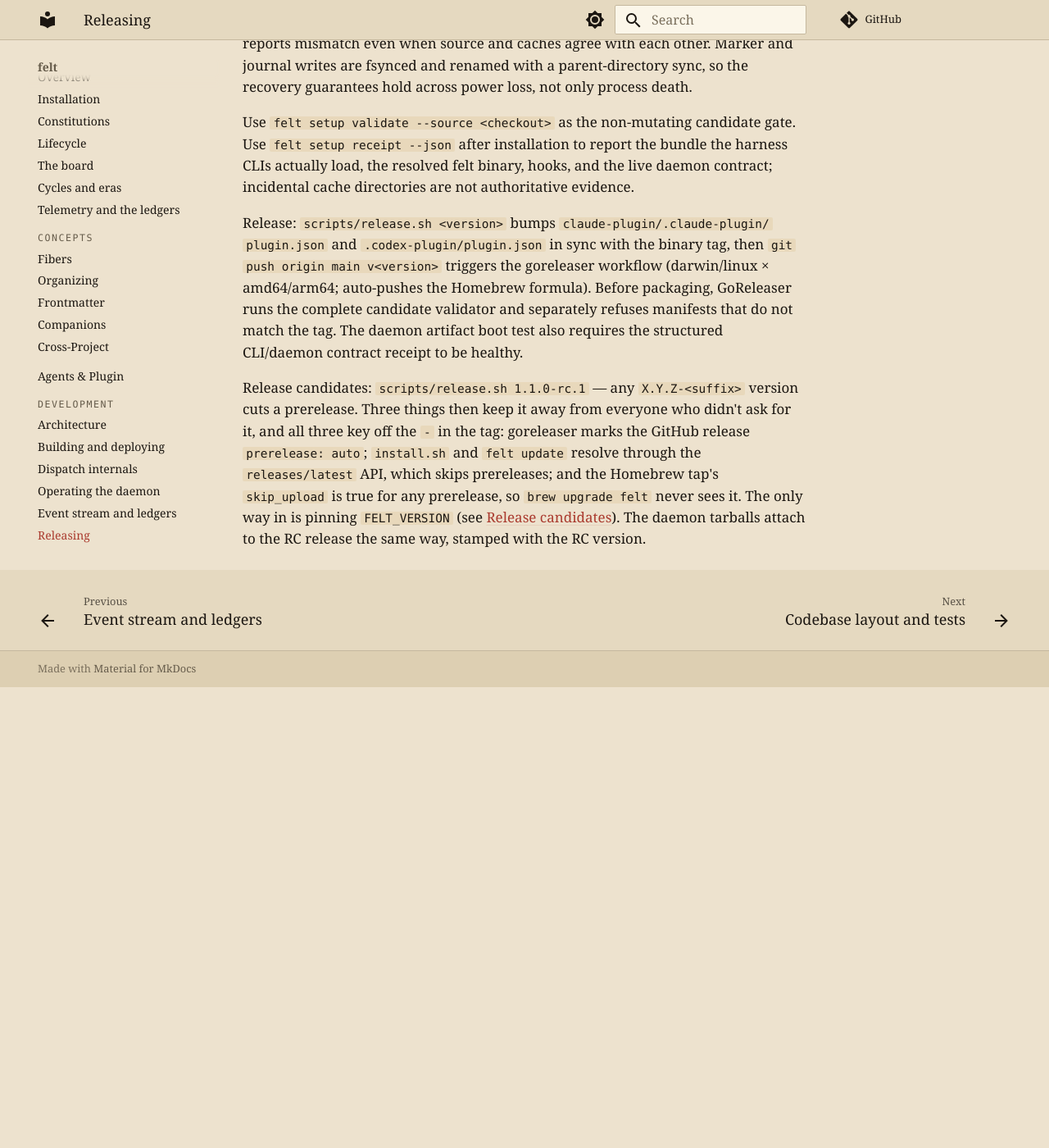
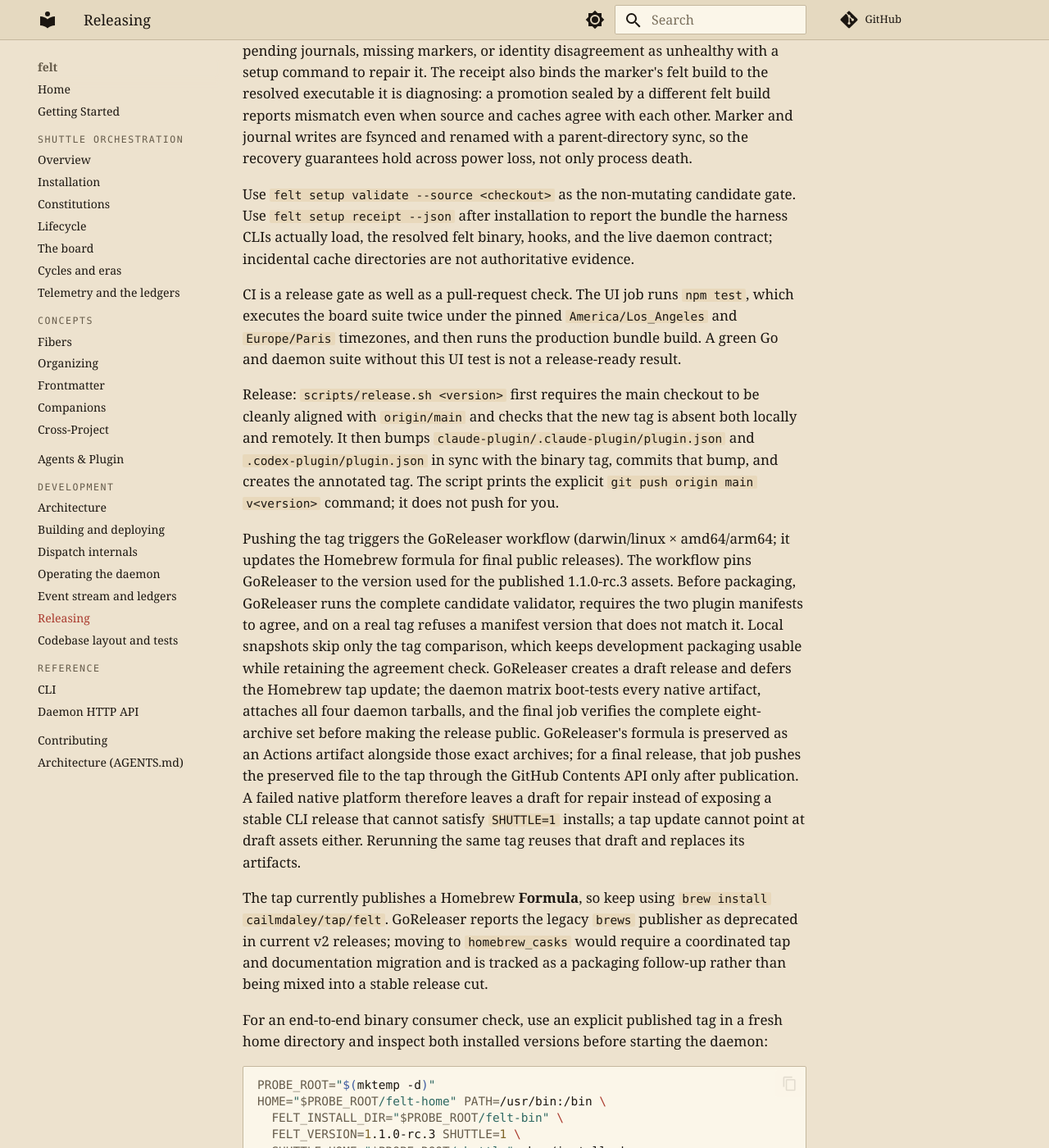
Before and after one commit to cailmdaley/felt, an MkDocs documentation site: the page built from docs/dev/releasing.md, in a window 1280 px wide and 1400 px high, scrolled down 1399 px. Shown: the whole window at 82% size. Built offline with MkDocs 1.6.1 and Material for MkDocs 9.7.7, drawn with Linux system fonts in a browser that asks for light colours; comment, search, counter and statistics services are not loaded; before the commit the page ends 2237 px from its top, so only the background shows below that; some of the changed text lies outside the part shown.

Commit message:
Gate stable publication on complete validated release artifacts

````diff
--- a/docs/dev/releasing.md
+++ b/docs/dev/releasing.md
@@ -1,22 +1,27 @@
 # Plugin integration and releasing
 
-felt ships a single plugin (`claude-plugin/`) that serves both **Claude Code**
-and **Codex**. The same hook scripts and skills directory work for either agent;
-only the manifest at the plugin root differs (`.claude-plugin/` and
-`.codex-plugin/` siblings, same content). A single marketplace manifest at
-`.claude-plugin/marketplace.json` registers the plugin for both.
+felt ships one shared plugin payload (`claude-plugin/`) for **Claude Code** and
+**Codex**, plus a native package for **pi**. The same hook scripts and skills
+directory work for Claude and Codex; only the manifest at the plugin root
+differs (`.claude-plugin/` and `.codex-plugin/` siblings, same content). A
+single marketplace manifest at `.claude-plugin/marketplace.json` registers the
+shared plugin for both.
 
 - `felt setup claude` registers the `cailmdaley/felt` marketplace and installs
   the plugin through Claude's native CLI; `felt setup codex` does the same
   through Codex's native marketplace and plugin commands. Neither installer
   hand-writes harness configuration.
+- `felt setup pi` installs the same skills plus the pi extension through pi's
+  package manager. `felt update` refreshes pi only when the Felt package is
+  already registered, so an update never opts a new harness into the
+  integration.
 - The plugin bundles the `felt` and `shuttle` skills, a SessionStart hook (lists active +
   recently touched fibers), and a PreToolUse deny gate (`cmd/hook.go`).
   **Updating the binary updates hook behavior** — the plugin only needs
   refreshing when skill content changes.
 - **Binary and plugin update in lockstep.** `felt update` swaps the binary then
-  refreshes each integration; the Homebrew formula's `post_install` does the
-  same on `brew upgrade felt`.
+  refreshes each installed integration; the Homebrew formula's `post_install`
+  does the same on `brew upgrade felt`.
 
 Every Claude/Codex setup source enters the same transaction. Remote GitHub refs
 are first acquired into a disposable checkout; local `--source` paths enter
@@ -60,13 +65,63 @@
 the harness CLIs actually load, the resolved felt binary, hooks, and the live
 daemon contract; incidental cache directories are not authoritative evidence.
 
-Release: `scripts/release.sh <version>` bumps `claude-plugin/.claude-plugin/
-plugin.json` and `.codex-plugin/plugin.json` in sync with the binary tag, then
-`git push origin main v<version>` triggers the goreleaser workflow (darwin/linux
-× amd64/arm64; auto-pushes the Homebrew formula). Before packaging, GoReleaser
-runs the complete candidate validator and separately refuses manifests that do
-not match the tag. The daemon artifact boot test also requires the structured
-CLI/daemon contract receipt to be healthy.
+CI is a release gate as well as a pull-request check. The UI job runs
+`npm test`, which executes the board suite twice under the pinned
+`America/Los_Angeles` and `Europe/Paris` timezones, and then runs the
+production bundle build. A green Go and daemon suite without this UI test is
+not a release-ready result.
+
+Release: `scripts/release.sh <version>` first requires the main checkout to be
+cleanly aligned with `origin/main` and checks that the new tag is absent both
+locally and remotely. It then bumps
+`claude-plugin/.claude-plugin/plugin.json` and
+`.codex-plugin/plugin.json` in sync with the binary tag, commits that bump, and
+creates the annotated tag. The script prints the explicit
+`git push origin main v<version>` command; it does not push for you.
+
+Pushing the tag triggers the GoReleaser workflow (darwin/linux ×
+amd64/arm64; it updates the Homebrew formula for final public releases). The
+workflow pins GoReleaser to the version used for the published 1.1.0-rc.3
+assets. Before packaging, GoReleaser runs the complete candidate validator,
+requires the two plugin manifests to agree, and on a real tag refuses a
+manifest version that does not match it. Local snapshots skip only the tag
+comparison, which keeps development packaging usable while retaining the
+agreement check. GoReleaser creates a draft release and defers the Homebrew
+tap update; the daemon matrix
+boot-tests every native artifact, attaches all four daemon tarballs, and the
+final job verifies the complete eight-archive set before making the release
+public. GoReleaser's formula is preserved as an Actions artifact alongside
+those exact archives; for a final release, that job pushes the preserved file
+to the tap through the GitHub Contents API only after publication. A failed
+native platform therefore leaves a
+draft for repair instead of exposing a stable CLI release that cannot satisfy
+`SHUTTLE=1` installs; a tap update cannot point at draft assets either.
+Rerunning the same tag reuses that draft and replaces its artifacts.
+
+The tap currently publishes a Homebrew **Formula**, so keep using
+`brew install cailmdaley/tap/felt`. GoReleaser reports the legacy `brews`
+publisher as deprecated in current v2 releases; moving to `homebrew_casks`
+would require a coordinated tap and documentation migration and is tracked as
+a packaging follow-up rather than being mixed into a stable release cut.
+
+For an end-to-end binary consumer check, use an explicit published tag in a
+fresh home directory and inspect both installed versions before starting the
+daemon:
+
+```bash
+PROBE_ROOT="$(mktemp -d)"
+HOME="$PROBE_ROOT/felt-home" PATH=/usr/bin:/bin \
+  FELT_INSTALL_DIR="$PROBE_ROOT/felt-bin" \
+  FELT_VERSION=1.1.0-rc.3 SHUTTLE=1 \
+  SHUTTLE_HOME="$PROBE_ROOT/shuttle" sh ./install.sh
+"$PROBE_ROOT/felt-bin/felt" --version
+"$PROBE_ROOT/shuttle/bin/shuttled" version
+```
+
+The installer verifies those version identities before replacing an existing
+binary or daemon tree. The native release matrix boots each assembled daemon
+artifact before upload, while the Linux container acceptance harness builds
+from a clean image and polls `/api/v1/version` until its contract is healthy.
 
 Release candidates: `scripts/release.sh 1.1.0-rc.1` — any `X.Y.Z-<suffix>`
 version cuts a prerelease. Three things then keep it away from everyone who
````
Also changed, not shown: .goreleaser.yml (+32 -8 lines), 5 other files.
